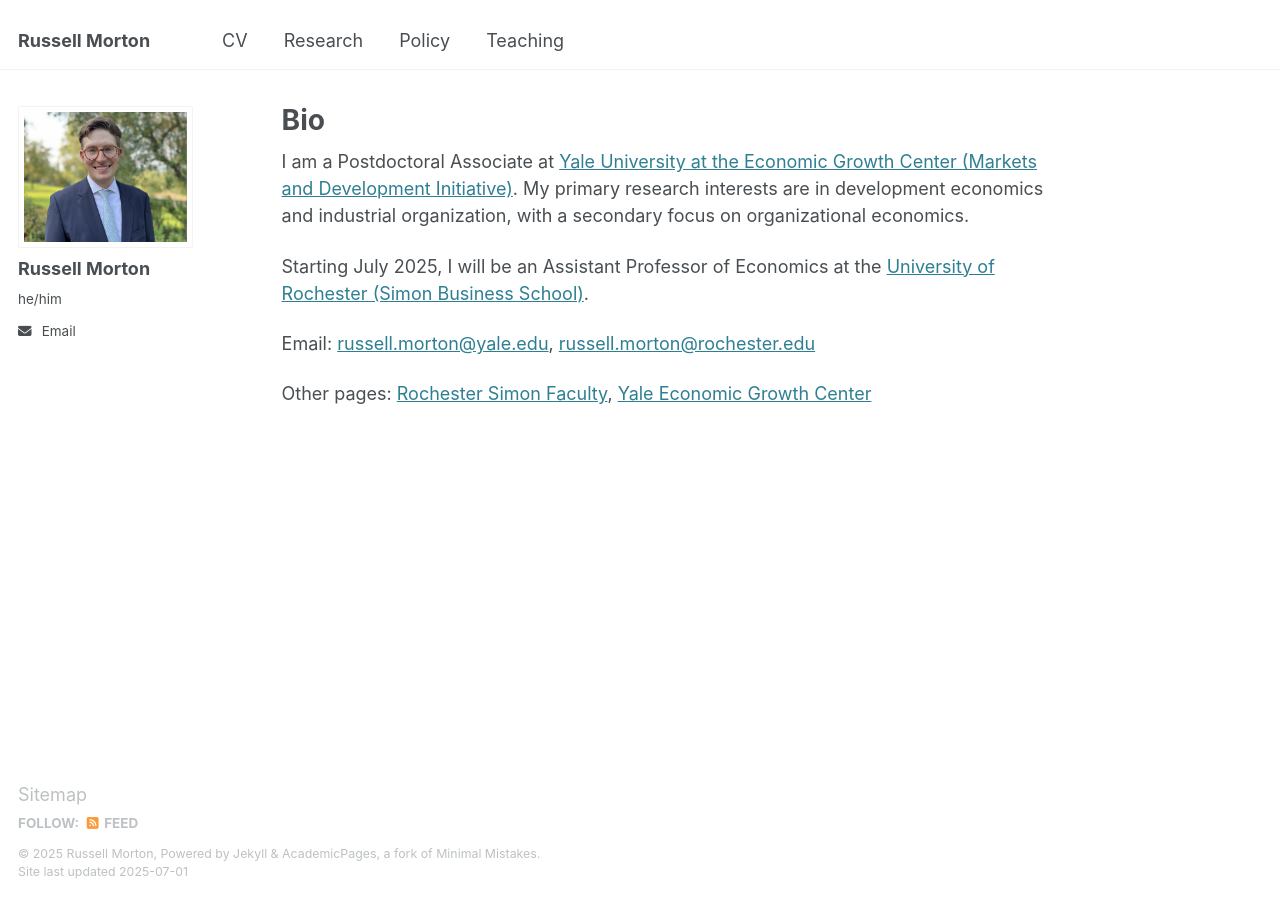
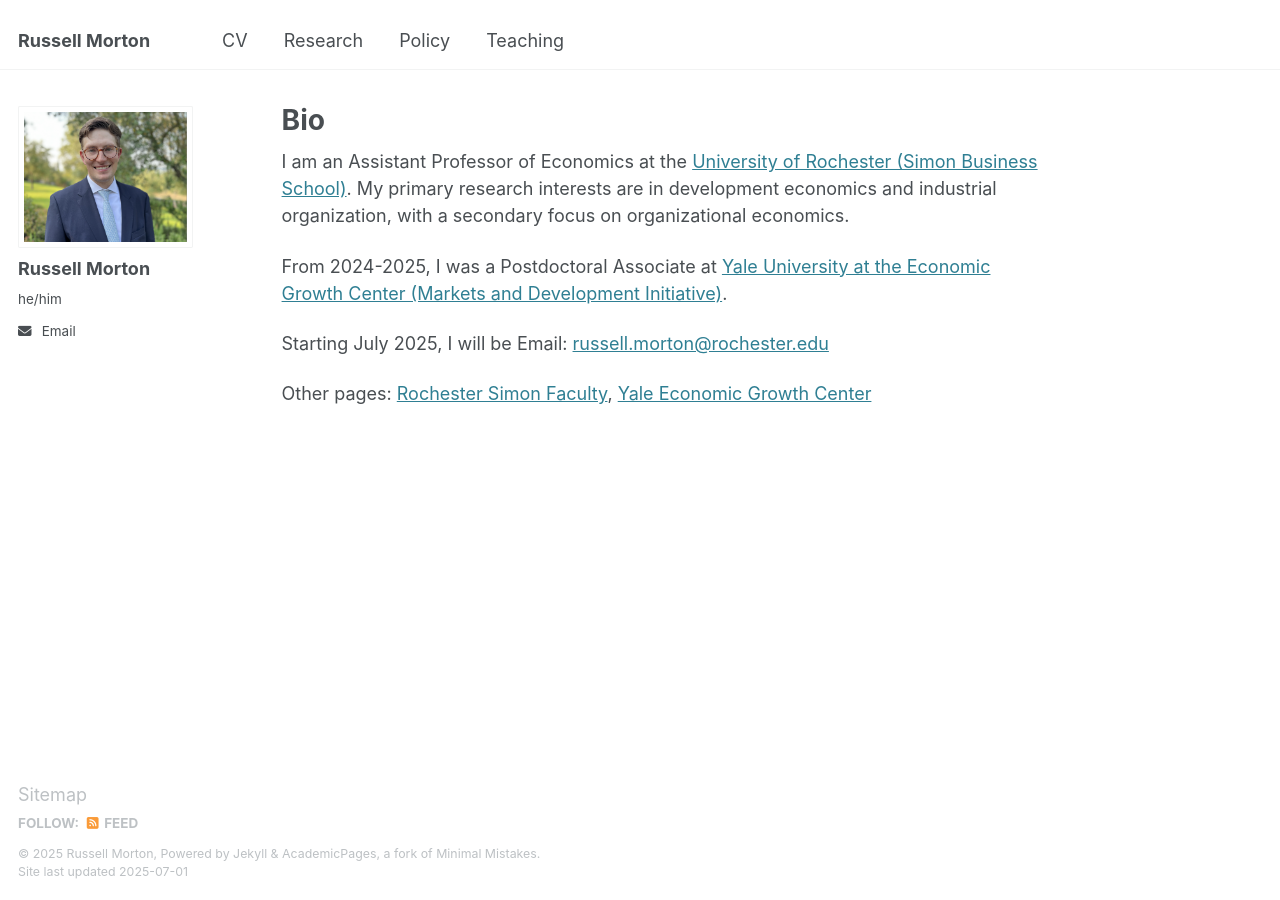
Before and after one commit to rpmorton/rpmorton.github.io, a Jekyll site: the page built from _pages/about.md, in a window 1280 px wide. Built offline with Jekyll 4.4.1, drawn with Linux system fonts in a browser that asks for light colours.

Commit message:
Update about.md

```diff
--- a/_pages/about.md
+++ b/_pages/about.md
@@ -7,10 +7,11 @@ redirect_from:
   - /about.html
 ---
 
-I am a Postdoctoral Associate at [Yale University at the Economic Growth Center (Markets and Development Initiative)](https://egc.yale.edu/initiatives/markets-and-development). My primary research interests are in development economics and industrial organization, with a secondary focus on organizational economics.
+I am an Assistant Professor of Economics at the [University of Rochester (Simon Business School)](https://simon.rochester.edu/). My primary research interests are in development economics and industrial organization, with a secondary focus on organizational economics.
 
-Starting July 2025, I will be an Assistant Professor of Economics at the [University of Rochester (Simon Business School)](https://simon.rochester.edu/).
+From 2024-2025, I was a Postdoctoral Associate at [Yale University at the Economic Growth Center (Markets and Development Initiative)](https://egc.yale.edu/initiatives/markets-and-development).
 
-Email: <a href="mailto:russell.morton@yale.edu">russell.morton@yale.edu</a>, <a href="mailto:russell.morton@rochester.edu">russell.morton@rochester.edu</a>
+Starting July 2025, I will be
+Email: <a href="mailto:russell.morton@rochester.edu">russell.morton@rochester.edu</a>
 
 Other pages: [Rochester Simon Faculty](https://platform.simon.rochester.edu/faculty/russell-morton), [Yale Economic Growth Center](https://egc.yale.edu/people/russell-morton)
```
